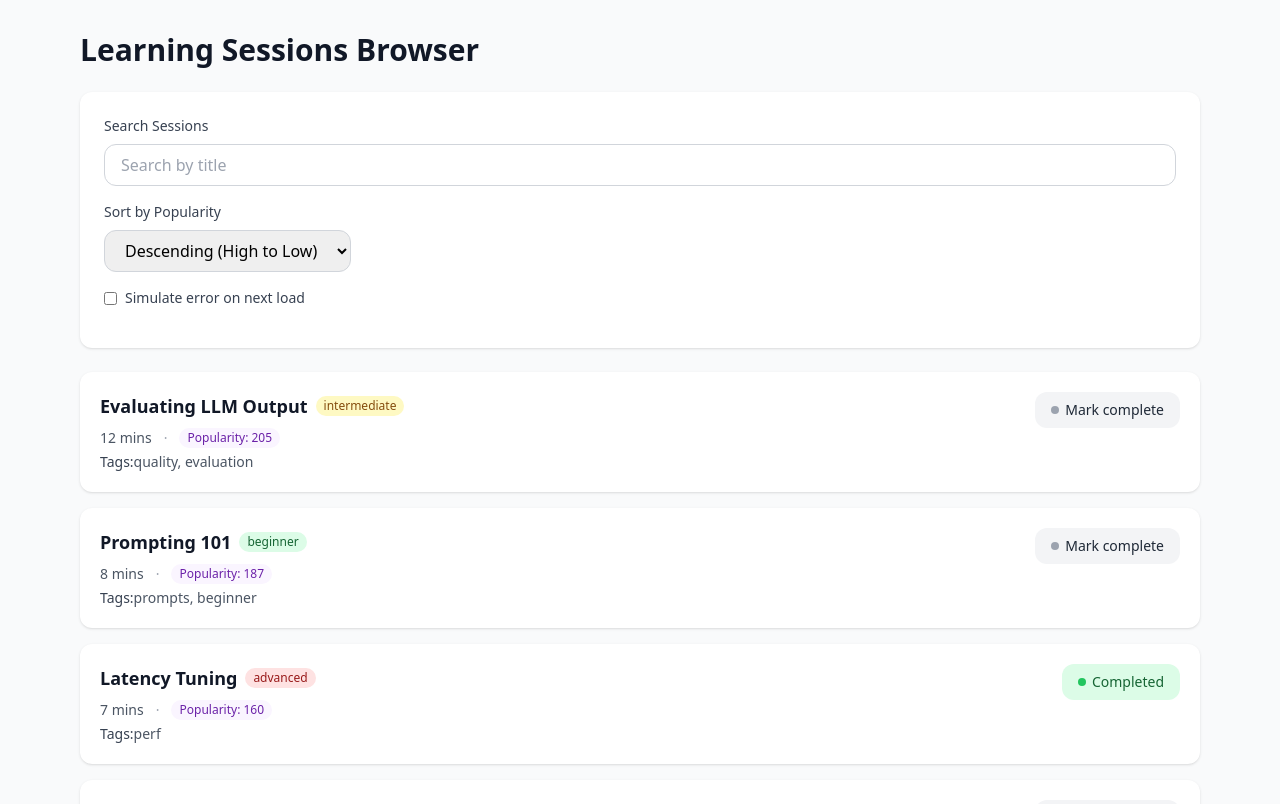
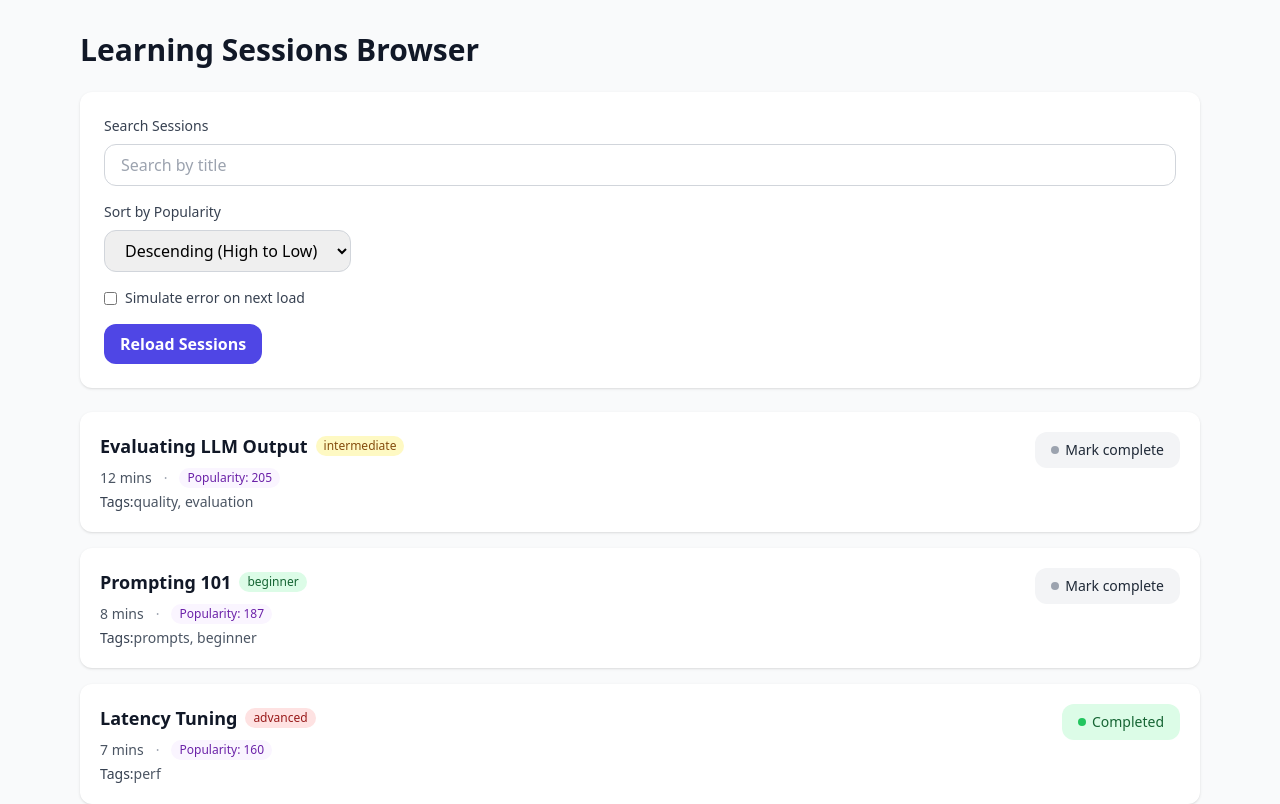
Before and after one commit to hackgods/pair-assessment, a Vue app: page / in a window 1280 px wide. Shown: the top 804 px of the page. Built offline with nearby package versions, Linux system fonts and the light colour scheme.

Commit message:
Data fetching error simultion

```diff
--- a/src/App.vue
+++ b/src/App.vue
@@ -47,6 +47,19 @@
           </label>
           <p id="simulate-error-description" class="sr-only">When checked, the next attempt to load sessions will fail to demonstrate error handling</p>
         </div>
+
+        <div>
+          <button
+            type="button"
+            @click="loadSessions"
+            :aria-label="loading ? 'Loading sessions, please wait' : 'Reload sessions'"
+            :title="loading ? 'Loading sessions, please wait' : 'Reload sessions'"
+            class="bg-indigo-600 hover:bg-indigo-700 text-white font-semibold py-2 px-4 rounded-xl transition-colors focus:outline-none focus:ring-2 focus:ring-indigo-500 focus:ring-offset-2"
+            :disabled="loading"
+          >
+            {{ loading ? 'Loading...' : 'Reload Sessions' }}
+          </button>
+        </div>
       </div>
 
       <div v-if="loading" class="bg-white rounded-xl shadow p-8 text-center" aria-busy="true">
@@ -58,8 +71,9 @@
         <button
           type="button"
           @click="loadSessions"
+          aria-label="Retry loading sessions"
+          title="Retry loading sessions"
           class="bg-red-600 hover:bg-red-700 text-white font-semibold py-2 px-4 rounded-xl transition-colors focus:outline-none focus:ring-2 focus:ring-red-500 focus:ring-offset-2"
-          aria-label="Retry loading sessions"
         >
           Retry
         </button>
@@ -108,8 +122,10 @@ const loadSessions = async () => {
   loading.value = true
   error.value = null
 
+  const shouldError = simulateErrorNext.value
+
   try {
-    const rawSessions = await fakeFetchSessions({ shouldError: simulateErrorNext.value })
+    const rawSessions = await fakeFetchSessions({ shouldError })
 
     // Coerce mins to number and add index for stable sorting
     sessions.value = rawSessions.map((session, index) => ({
@@ -117,12 +133,11 @@ const loadSessions = async () => {
       mins: Number(session.mins),
       index,
     }))
-
-    // Reset error simulation flag after use
-    simulateErrorNext.value = false
   } catch (err) {
     error.value = err.message
   } finally {
+    // Reset error simulation flag after fetch attempt
+    simulateErrorNext.value = false
     loading.value = false
   }
 }
--- a/src/components/SessionItem.vue
+++ b/src/components/SessionItem.vue
@@ -51,6 +51,7 @@
             @click="$emit('toggle-complete', session.id)"
             :aria-pressed="isCompleted"
             :aria-label="isCompleted ? 'Mark session as incomplete' : 'Mark session as complete'"
+            :title="isCompleted ? 'Mark session as incomplete' : 'Mark session as complete'"
             class="inline-flex items-center justify-center rounded-xl px-4 py-2 text-sm font-medium focus:outline-none focus:ring-2 focus:ring-indigo-500 focus:ring-offset-2"
             :class="isCompleted
               ? 'bg-green-100 text-green-800 hover:bg-green-200'
```
